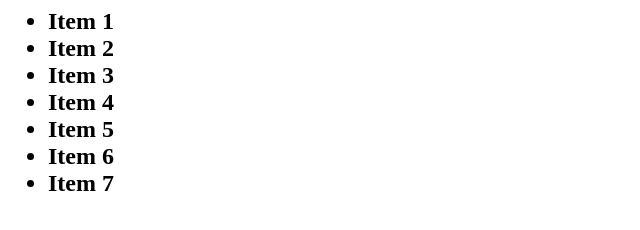
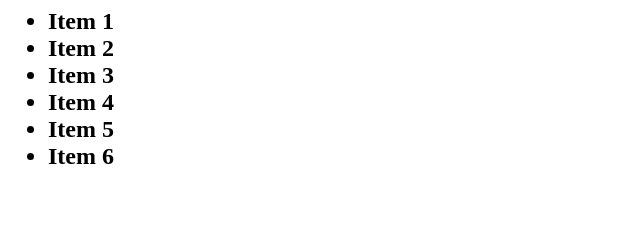
Before and after one commit to plitwin/PracticeProject, a plain HTML site: page index.html in a window 1280 px wide. Shown: the whole page, without its empty margins (0-640 px from the left). Drawn offline with Linux system fonts and the light colour scheme.

Commit message:
3 changed files

```diff
--- a/index.html
+++ b/index.html
@@ -12,7 +12,6 @@
 				<li>Item 4</li>
 				<li>Item 5</li>
 				<li>Item 6</li>
-				<li>Item 7</li>
 			</ul>
 		</div>
 	</h2>
```
Also changed, not shown: New File.txt (added), Simple.txt (deleted).
